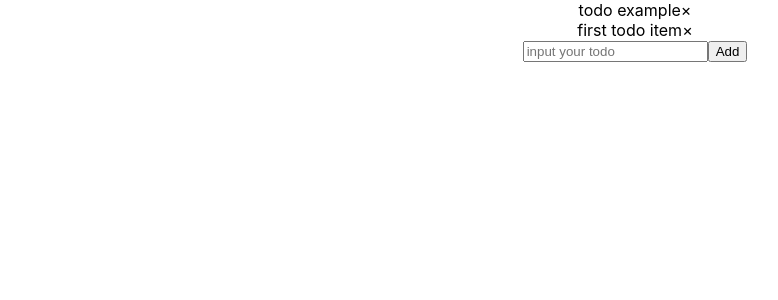
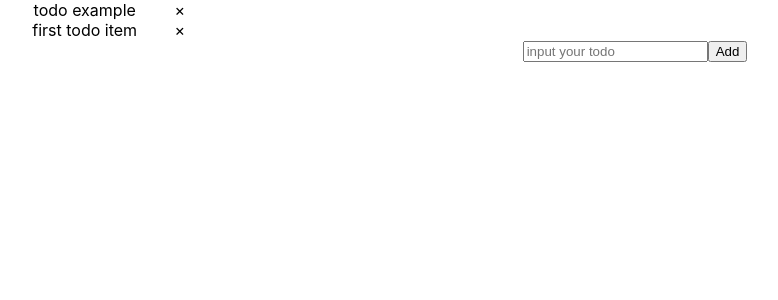
Before and after one commit to Cik-hey/todolist-with-antd, a React (Create React App) app: page / in a window 1280 px wide. Shown: the top 300 px of the page, without its empty margins (5-783 px from the left). Built offline with nearby package versions, Linux system fonts and the light colour scheme.

Commit message:
feat: toggle task

```diff
--- /dev/null
+++ b/src/features/todo/TodoItem.css
@@ -0,0 +1,10 @@
+.done {
+    text-decoration: line-through;
+}
+.times {
+    float:right;
+    margin-right: 10px;
+  }
+.task-item {
+    width: 200px;
+}
--- a/src/features/todo/TodoItem.js
+++ b/src/features/todo/TodoItem.js
@@ -1,5 +1,7 @@
 import { useDispatch } from "react-redux";
 import { deleteTodo } from "./todoSlice";
+import { toggleTodo } from "./todoSlice";
+import "./TodoItem.css";
 
 const TodoItem = (props) =>  {
     const { todo } = props;
@@ -9,9 +11,12 @@ const TodoItem = (props) =>  {
     const onDelete = () => {
         dispatch(deleteTodo(todo.id));
     };
-  return <div>
-    <span>{todo.text}</span>
-    <span onClick={onDelete}>&times;</span>
+    const onToggle = () => {
+        dispatch(toggleTodo(todo.id));
+    };
+  return <div className="task-item" onClick={onToggle}>
+    <span className={todo.done ? "done" : ""}>{todo.text}</span>
+    <span className="times" onClick={onDelete}>&times;</span>
     </div>
 };
 
--- a/src/features/todo/todoSlice.js
+++ b/src/features/todo/todoSlice.js
@@ -32,9 +32,19 @@ const initTodos = [
             return state.filter((todo) => todo.id !== id);
             //delete the item with the id in action.payload in the array
         },
+        toggleTodo: (state, action) => {
+            const id = action.payload;
+            return state.map((todo) => todo.id === id ? {...todo, done: !todo.done} : todo);
+            // return state.map((todo) => {
+            //     const updatedTodo = { ...todo, done: !todo.done };
+            //     return updatedTodo;
+            // })
+            // return todo;
+        },
       },
   });
 
   export const { addTodo } = todoSlice.actions;
   export const { deleteTodo } = todoSlice.actions;
+  export const { toggleTodo } = todoSlice.actions;
   export default todoSlice;
```
